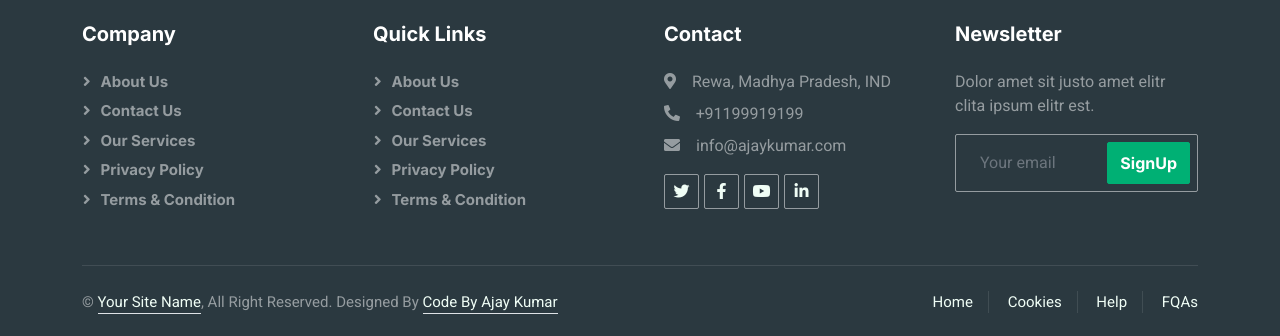
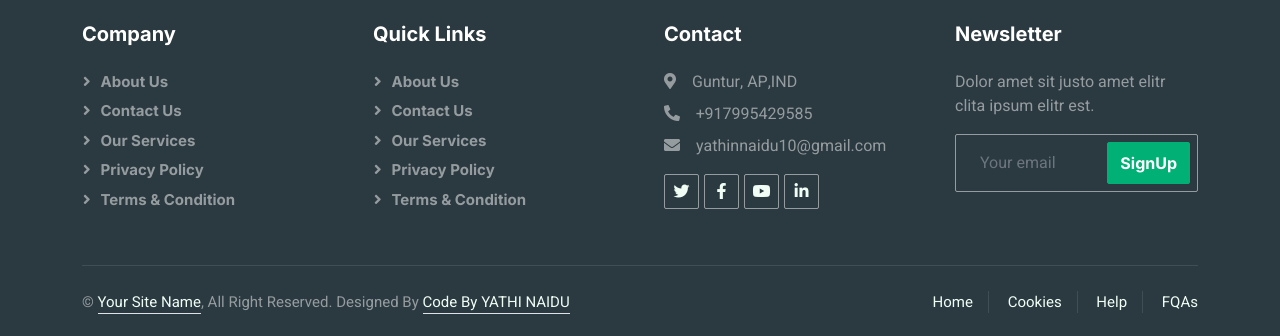
Before and after one commit to YATHIN24/Online-Job-Portal-Website-, a plain HTML site: page testimonial.html in a window 1280 px wide. Shown: the part 1109-1445 px from the top of the page. Drawn offline with nearby package versions, Linux system fonts and the light colour scheme; a script that the page names is missing.

Commit message:
testimonial.html

```diff
--- a/testimonial.html
+++ b/testimonial.html
@@ -170,9 +170,9 @@
                     </div>
                     <div class="col-lg-3 col-md-6">
                         <h5 class="text-white mb-4">Contact</h5>
-                        <p class="mb-2"><i class="fa fa-map-marker-alt me-3"></i>Rewa, Madhya Pradesh, IND</p>
-                        <p class="mb-2"><i class="fa fa-phone-alt me-3"></i>+91199919199</p>
-                        <p class="mb-2"><i class="fa fa-envelope me-3"></i>info@ajaykumar.com</p>
+                        <p class="mb-2"><i class="fa fa-map-marker-alt me-3"></i>Guntur, AP,IND</p>
+                        <p class="mb-2"><i class="fa fa-phone-alt me-3"></i>+917995429585</p>
+                        <p class="mb-2"><i class="fa fa-envelope me-3"></i>yathinnaidu10@gmail.com</p>
                         <div class="d-flex pt-2">
                             <a class="btn btn-outline-light btn-social" href=""><i class="fab fa-twitter"></i></a>
                             <a class="btn btn-outline-light btn-social" href=""><i class="fab fa-facebook-f"></i></a>
@@ -197,7 +197,7 @@
                             &copy; <a class="border-bottom" href="#">Your Site Name</a>, All Right Reserved.
 
 							<!--/*** This template is free as long as you keep the footer author’s credit link/attribution link/backlink. If you'd like to use the template without the footer author’s credit link/attribution link/backlink, you can purchase the Credit Removal License from "https://htmlcodex.com/credit-removal". Thank you for your support. ***/-->
-							Designed By <a class="border-bottom" href="">Code By Ajay Kumar</a>
+							Designed By <a class="border-bottom" href="">Code By YATHI NAIDU</a>
                         </div>
                         <div class="col-md-6 text-center text-md-end">
                             <div class="footer-menu">
```
